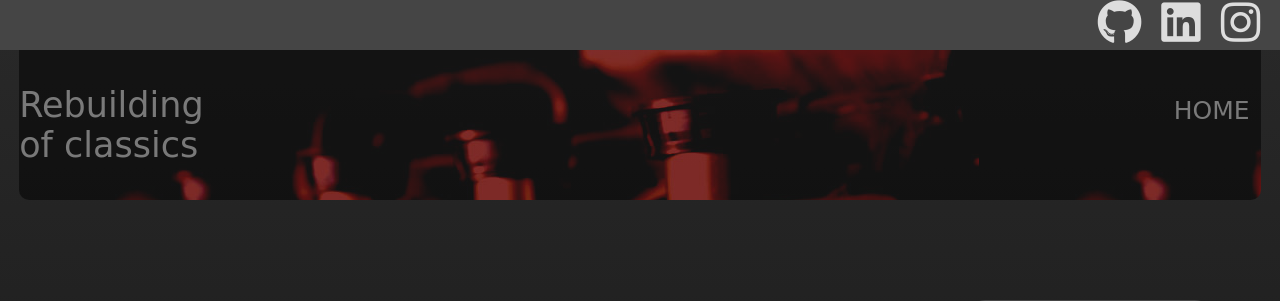
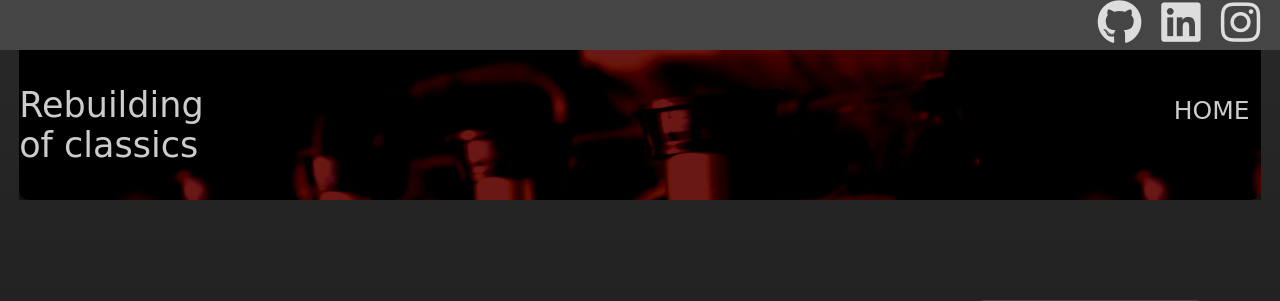
Before and after one commit to VDR-Crowley/desenvolvimento_full-stack, a PHP site: page / in a window 1280 px wide; the page is wider, and only the part inside the window is pictured. Shown: the top 301 px of that part. Run offline with PHP 8.4, Linux system fonts and the light colour scheme; some libraries are stand-ins or nearby versions; some web fonts are replaced.

Commit message:
Resolvendo transparencia da barra de navegaçao

```diff
--- a/html_css/exercicios_html_css/landing_page/css/landing_page.css
+++ b/html_css/exercicios_html_css/landing_page/css/landing_page.css
@@ -56,13 +56,14 @@ body {
   width: 97%;
   height: 150px;
   background: url('../images_opala/img_fundo_final.jpg');
-  opacity: 0.5;
   margin: 0 auto;
   border-bottom-left-radius: 10px;
   border-bottom-right-radius: 10px;
 }
 
 #nav-menu .container {
+  background-color: rgba(0, 0, 0, 0.5);
+
   height: 150px;
   display: flex;
   justify-content: space-around;
```
